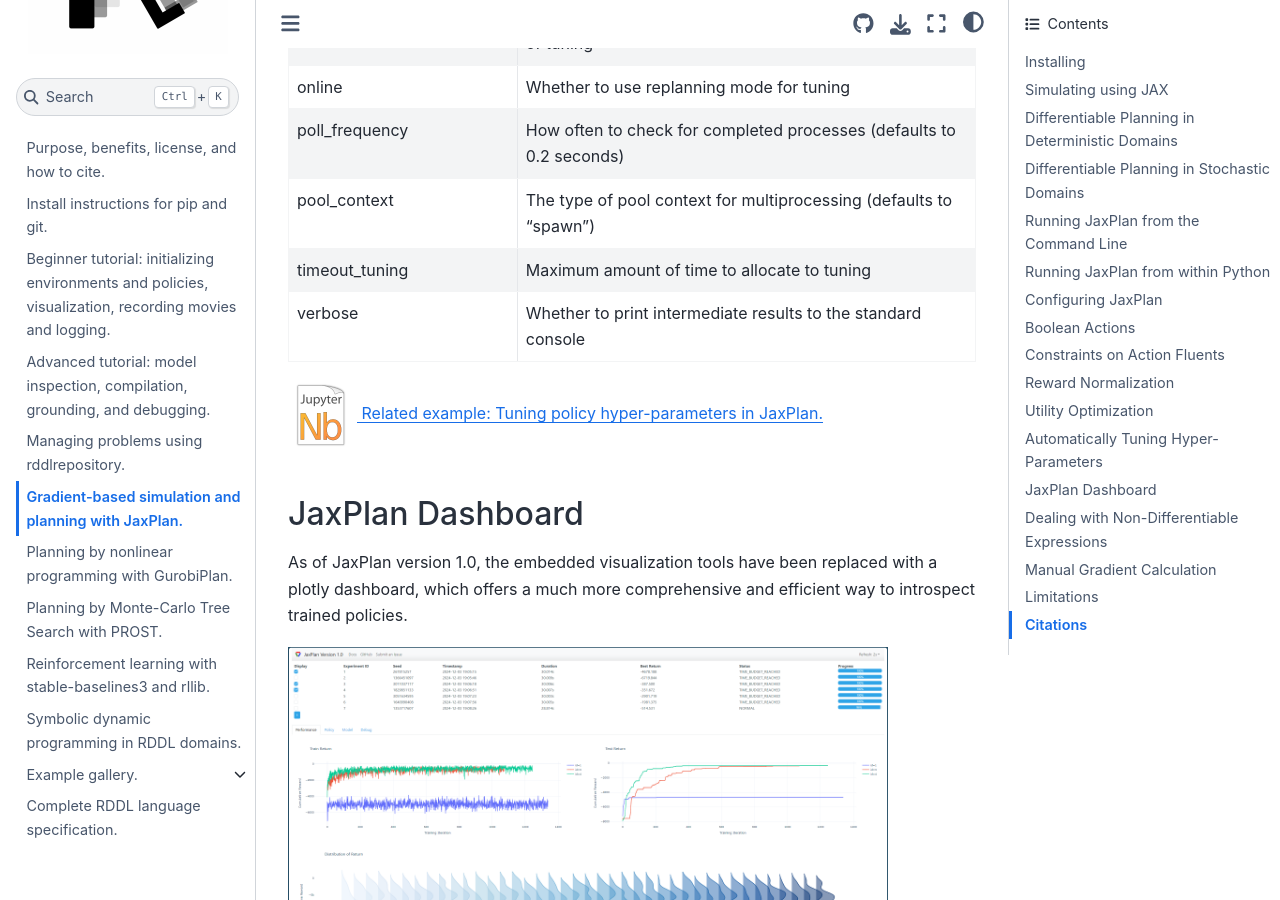
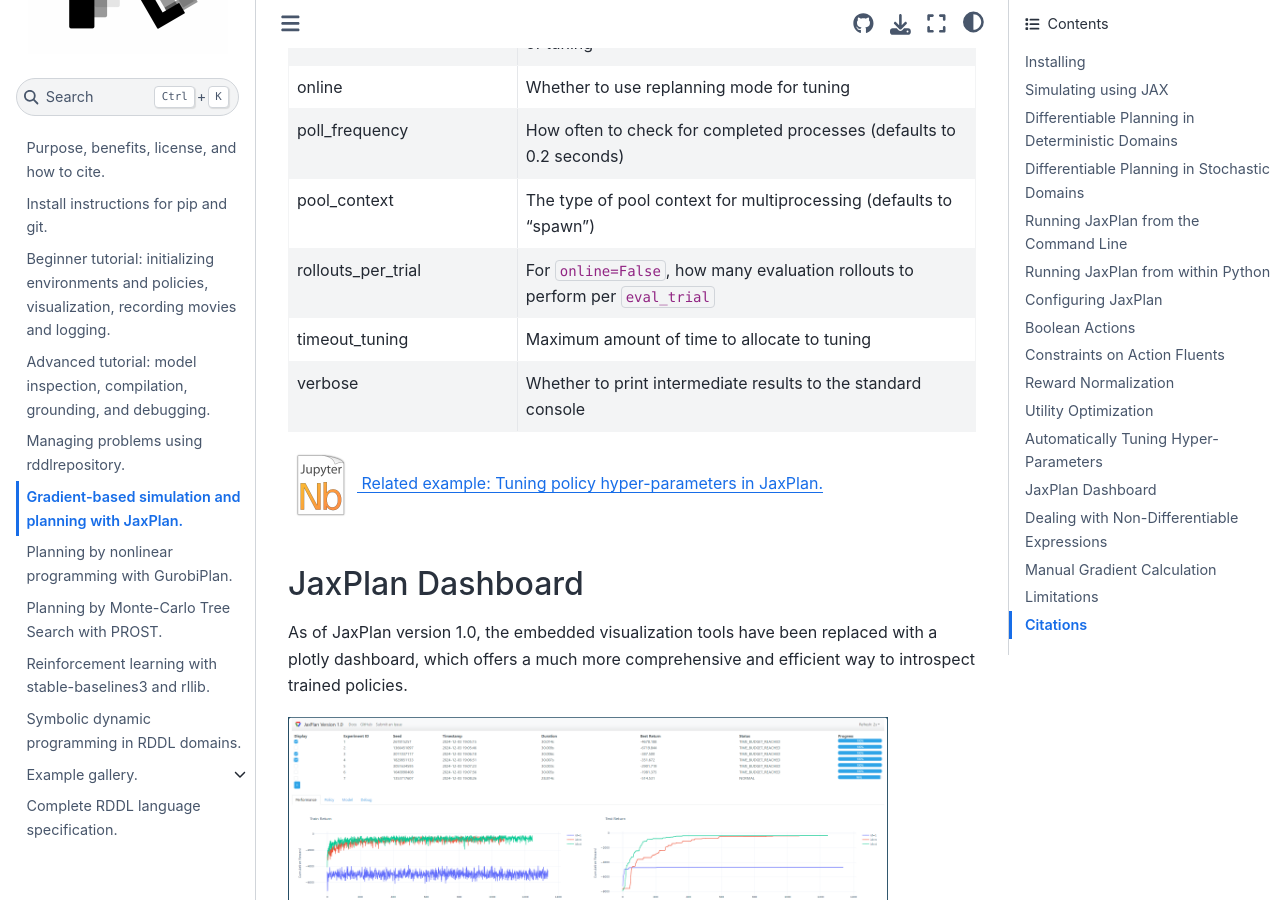
Before and after one commit to pyrddlgym-project/pyRDDLGym, a Sphinx documentation site: the page built from docs/jax.rst, in a window 1280 px wide and 900 px high, scrolled down 15759 px. Built offline with Sphinx 7.4.7 and the Sphinx Book theme 1.1.4, drawn with Linux system fonts in a browser that asks for light colours; pages that are not in the unit, such as notebooks, are missing from menus.

Commit message:
Update jax.rst

```diff
--- a/docs/jax.rst
+++ b/docs/jax.rst
@@ -711,6 +711,8 @@ A full list of arguments to the tuning constructor is shown below:
      - How often to check for completed processes (defaults to 0.2 seconds)
    * - pool_context
      - The type of pool context for multiprocessing (defaults to "spawn")
+   * - rollouts_per_trial
+     - For ``online=False``, how many evaluation rollouts to perform per ``eval_trial``
    * - timeout_tuning
      - Maximum amount of time to allocate to tuning
    * - verbose
```
